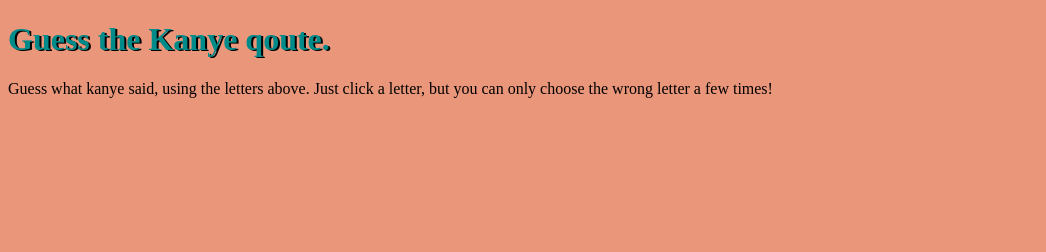
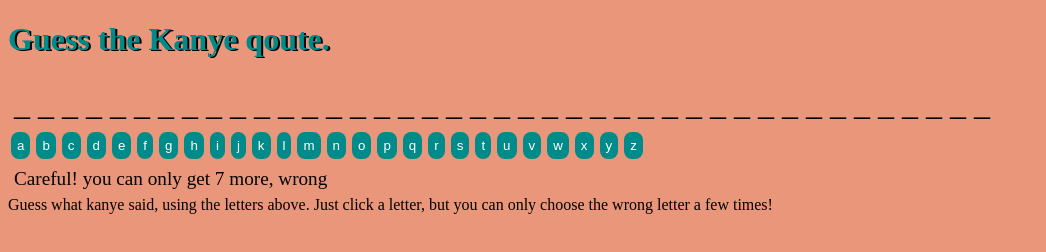
Before and after one commit to jephrae/kanye, a plain HTML site: page index.html in a window 1280 px wide. Shown: the whole page, without its empty margins (0-1046 px from the left). Drawn offline with Linux system fonts and the light colour scheme.

Commit message:
trying to get buttons going

```diff
--- a/index.html
+++ b/index.html
@@ -13,12 +13,12 @@
 
 
 
-<div class='blankString'>  </div>
+<div class='blankString'id ='blanks'>  </div>
 
 
 <div class='abcButtons'id ='abcButtons'> </div>
 
-<div class='lives'> </div>
+<div id='lives'> </div>
 
 
 <div class='instructions'> Guess what kanye said, using the letters above. Just click a letter, but you can only choose the wrong letter a few times!</div>
--- a/kanye.js
+++ b/kanye.js
@@ -49,3 +49,18 @@ function printBtn() {
     }
 }
 printBtn()
+
+
+//lives and counter for them
+let lives = 7;
+document.getElementById('lives').innerHTML = `Careful! you can only get ${lives} more, wrong`
+
+
+//button make work here:
+
+const keyButton = document.getElementsByClassName('abcBtn');
+keyButton.addEventListener('click',(e)=> {
+    if (lives > 0){
+        console.log('poop')
+    }
+})
--- a/style.css
+++ b/style.css
@@ -21,3 +21,15 @@ h2{
     display:flex;
     opacity: 1;
 }
+
+    #blanks {
+        display: flex;
+        padding: 6px;
+        font-size:2em;
+}
+
+#lives{
+    padding: 6px;
+    margin:auto;
+    font-size: larger;
+}
```
